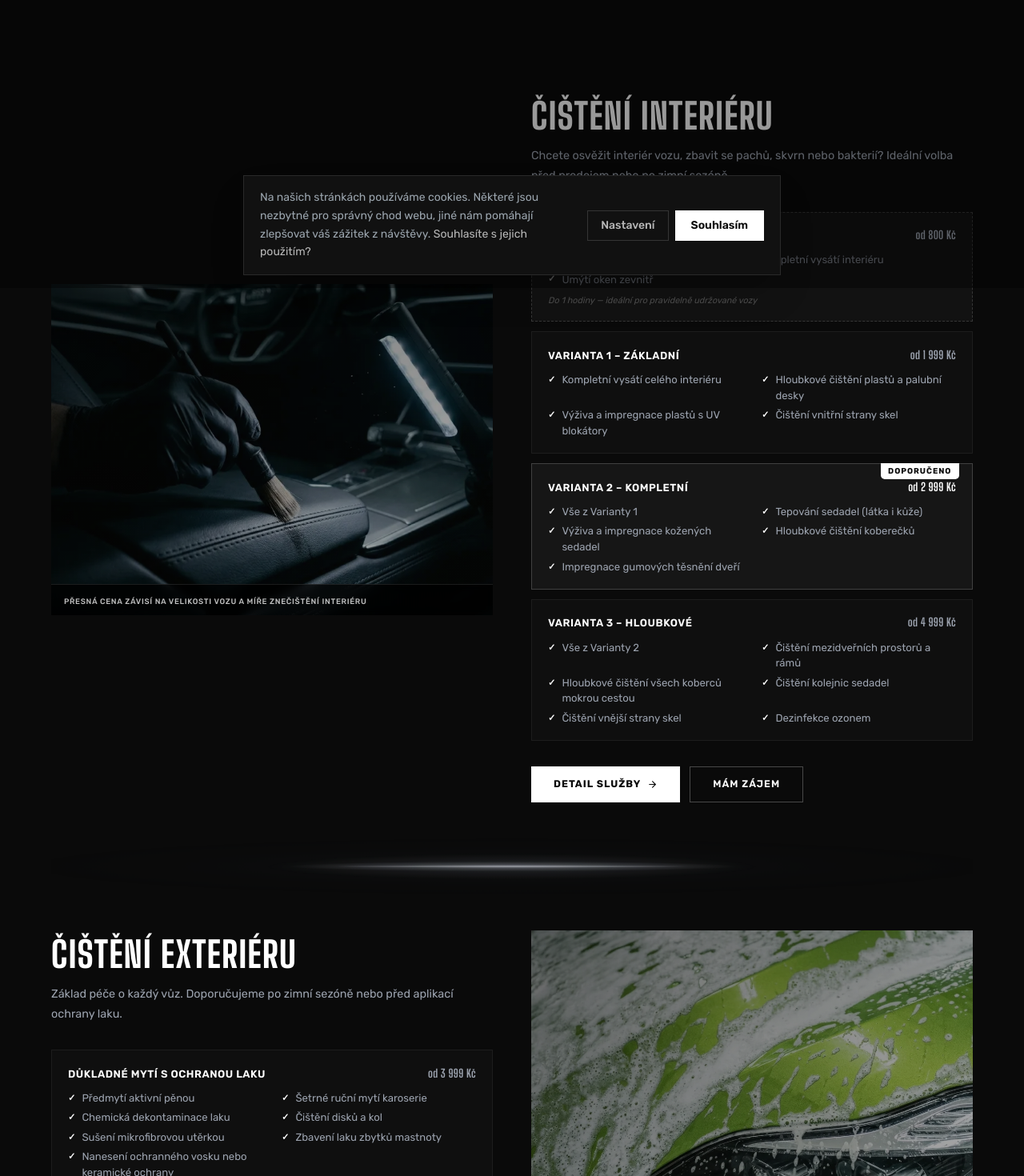
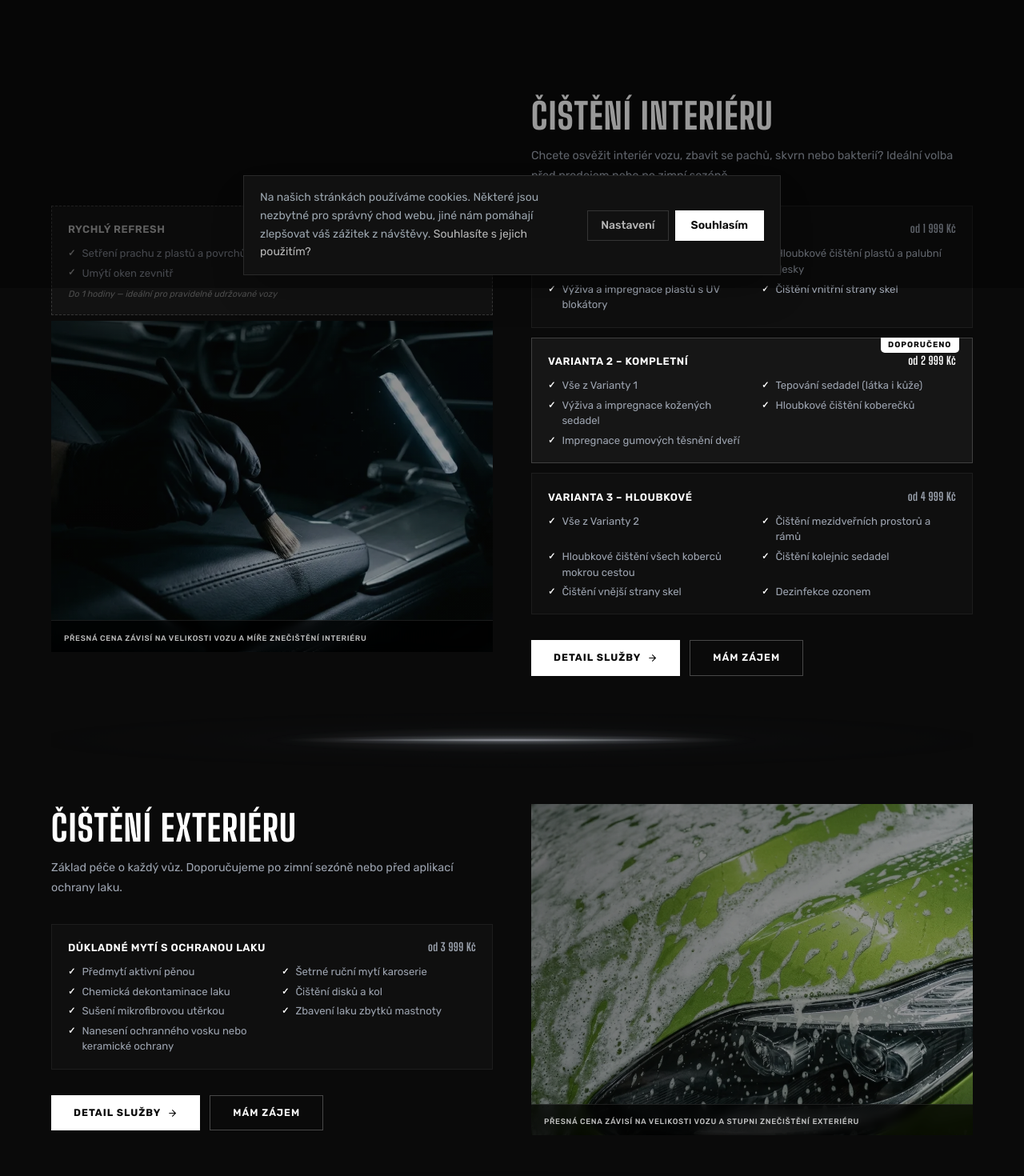
Before and after one commit to MarekSmooth/MN-Shine, a Next.js app: page /sluzby in a window 1280 px wide. Shown: the part 440-1910 px from the top of the page at 80% size. Built offline with nearby package versions, Linux system fonts and the light colour scheme.

Commit message:
services page updated

```diff
--- a/src/app/globals.css
+++ b/src/app/globals.css
@@ -1061,6 +1061,17 @@ div:hover > .service-flip-card .service-flip-inner {
   }
 }
 
+/* ---- Čištění interiéru: 2-row special grid ---- */
+.svc-mini-grid {
+  display: grid;
+  grid-template-columns: 1fr 1fr;
+  column-gap: 3rem;
+}
+@media (max-width: 767px) {
+  .svc-mini-grid { grid-template-columns: 1fr; }
+  .svc-mini-grid > * { grid-column: 1 !important; grid-row: auto !important; }
+}
+
 /* Mobile XS: single column */
 @media (max-width: 400px) {
   .stagger-item--0,
--- a/src/app/sluzby/page.tsx
+++ b/src/app/sluzby/page.tsx
@@ -163,47 +163,23 @@ export default function ServicesPage() {
             id={cat.id}
             style={{ scrollMarginTop: '120px', paddingTop: '5rem', paddingBottom: '5rem' }}
           >
-            {/* Two-column layout: image left, content right (alternating) */}
-            <div style={{ display: 'grid', gridTemplateColumns: 'repeat(auto-fit, minmax(300px, 1fr))', gap: '3rem', alignItems: 'center' }}>
+            {cat.miniVariant ? (
+              /* ── Čištění interiéru: 2×2 grid — nadpis vpravo nahoře, Rychlý refresh zarovnaný s Variantou 1 ── */
+              <div className="svc-mini-grid">
 
-              {/* Image panel */}
-              <div
-                style={{
-                  order: idx % 2 === 0 ? 0 : 1,
-                  position: 'relative',
-                  borderRadius: '0',
-                  overflow: 'hidden',
-                  aspectRatio: '4/3',
-                  backgroundColor: '#111111',
-                }}
-              >
-                <Image
-                  src={cat.image}
-                  alt={cat.name}
-                  fill
-                  style={{ objectFit: 'cover', opacity: 0.75 }}
-                  sizes="(max-width: 768px) 100vw, 50vw"
-                />
-                {/* Gradient overlay */}
-                <div style={{ position: 'absolute', inset: 0, background: 'linear-gradient(135deg, rgba(0,0,0,0.45) 0%, rgba(0,0,0,0.1) 100%)' }} />
-                {/* Price note — full-width bottom strip */}
-                <div style={{ position: 'absolute', bottom: '0', left: '0', right: '0', backgroundColor: 'rgba(0,0,0,0.72)', backdropFilter: 'blur(6px)', borderTop: '1px solid rgba(255,255,255,0.10)', padding: '0.45rem 1rem' }}>
-                  <span style={{ color: 'rgba(255,255,255,0.75)', fontSize: '0.6rem', letterSpacing: '0.07em', textTransform: 'uppercase', fontWeight: 500 }}>{cat.priceNote}</span>
-                </div>
-              </div>
-
-              {/* Content panel */}
-              <div style={{ order: idx % 2 === 0 ? 1 : 0 }}>
+                {/* Row 1, Col 2 — heading + description (right, top) */}
+                <div style={{ gridColumn: 2, gridRow: 1, paddingBottom: '1.5rem' }}>
                   <h2 style={{ fontFamily: "'Big Shoulders Display', sans-serif", fontSize: 'clamp(2rem, 3.5vw, 2.8rem)', color: '#FFFFFF', fontWeight: 800, margin: '0 0 0.75rem', lineHeight: 1.1, textTransform: 'uppercase', letterSpacing: '0.03em' }}>
                     {cat.name}
                   </h2>
-                <p style={{ color: '#9CA3AF', lineHeight: 1.75, marginBottom: '2rem', fontSize: '0.9rem' }}>
+                  <p style={{ color: '#9CA3AF', lineHeight: 1.75, margin: 0, fontSize: '0.9rem' }}>
                     {cat.forWho}
                   </p>
+                </div>
 
-                {/* Mini variant strip */}
-                {cat.miniVariant && (
-                  <div style={{ marginBottom: '0.75rem', padding: '1.1rem 1.25rem', border: '1px dashed rgba(255,255,255,0.15)', backgroundColor: 'rgba(255,255,255,0.03)' }}>
+                {/* Row 2, Col 1 — Rychlý refresh card + image */}
+                <div style={{ gridColumn: 1, gridRow: 2, display: 'flex', flexDirection: 'column', gap: '0.4rem' }}>
+                  <div style={{ padding: '1.1rem 1.25rem', borderTop: '1px dashed rgba(255,255,255,0.15)', borderRight: '1px dashed rgba(255,255,255,0.15)', borderBottom: '1px dashed rgba(255,255,255,0.15)', borderLeft: '1px dashed rgba(255,255,255,0.15)', backgroundColor: 'rgba(255,255,255,0.03)' }}>
                     <div style={{ display: 'flex', alignItems: 'baseline', justifyContent: 'space-between', gap: '1rem', marginBottom: '0.65rem', flexWrap: 'wrap' }}>
                       <p style={{ color: 'rgba(255,255,255,0.6)', fontWeight: 600, fontSize: '0.82rem', letterSpacing: '0.04em', margin: 0, textTransform: 'uppercase' }}>{cat.miniVariant.name}</p>
                       <span style={{ color: '#9CA3AF', fontWeight: 700, fontSize: '0.88rem', whiteSpace: 'nowrap', fontFamily: "'Big Shoulders Display', sans-serif", letterSpacing: '0.02em' }}>{cat.miniVariant.price}</span>
@@ -218,16 +194,22 @@ export default function ServicesPage() {
                     </div>
                     <p style={{ color: 'rgba(255,255,255,0.25)', fontSize: '0.68rem', fontStyle: 'italic', margin: '0.5rem 0 0' }}>{cat.miniVariant.note}</p>
                   </div>
-                )}
+                  <div style={{ position: 'relative', borderRadius: '0', overflow: 'hidden', aspectRatio: '4/3', backgroundColor: '#111111' }}>
+                    <Image src={cat.image} alt={cat.name} fill style={{ objectFit: 'cover', opacity: 0.75 }} sizes="(max-width: 768px) 100vw, 50vw" />
+                    <div style={{ position: 'absolute', inset: 0, background: 'linear-gradient(135deg, rgba(0,0,0,0.45) 0%, rgba(0,0,0,0.1) 100%)' }} />
+                    <div style={{ position: 'absolute', bottom: '0', left: '0', right: '0', backgroundColor: 'rgba(0,0,0,0.72)', backdropFilter: 'blur(6px)', borderTop: '1px solid rgba(255,255,255,0.10)', padding: '0.45rem 1rem' }}>
+                      <span style={{ color: 'rgba(255,255,255,0.75)', fontSize: '0.6rem', letterSpacing: '0.07em', textTransform: 'uppercase', fontWeight: 500 }}>{cat.priceNote}</span>
+                    </div>
+                  </div>
+                </div>
 
-                {/* Variant cards */}
+                {/* Row 2, Col 2 — Variants + CTAs */}
+                <div style={{ gridColumn: 2, gridRow: 2 }}>
                   <div style={{ display: 'flex', flexDirection: 'column', gap: '0.75rem', marginBottom: '2rem' }}>
                     {cat.variants.map(variant => (
                       <div key={variant.name} style={{ position: 'relative', backgroundColor: variant.recommended ? '#161616' : '#0f0f0f', border: variant.recommended ? '1px solid rgba(255,255,255,0.18)' : '1px solid rgba(255,255,255,0.06)', borderRadius: '0', padding: '1.1rem 1.25rem' }}>
                         {variant.recommended && (
-                        <span style={{ position: 'absolute', top: '-1px', right: '1rem', backgroundColor: '#FFFFFF', color: '#0a0a0a', fontSize: '0.62rem', fontWeight: 700, letterSpacing: '0.1em', textTransform: 'uppercase', padding: '0.15rem 0.6rem', borderRadius: '0 0 5px 5px' }}>
-                          Doporučeno
-                        </span>
+                          <span style={{ position: 'absolute', top: '-1px', right: '1rem', backgroundColor: '#FFFFFF', color: '#0a0a0a', fontSize: '0.62rem', fontWeight: 700, letterSpacing: '0.1em', textTransform: 'uppercase', padding: '0.15rem 0.6rem', borderRadius: '0 0 5px 5px' }}>Doporučeno</span>
                         )}
                         <div style={{ display: 'flex', alignItems: 'baseline', justifyContent: 'space-between', gap: '1rem', margin: '0 0 0.65rem', flexWrap: 'wrap' }}>
                           <p style={{ color: '#FFFFFF', fontWeight: 600, fontSize: '0.82rem', letterSpacing: '0.04em', margin: 0, textTransform: 'uppercase' }}>{variant.name}</p>
@@ -244,7 +226,6 @@ export default function ServicesPage() {
                       </div>
                     ))}
                   </div>
-
                   <div style={{ display: 'flex', gap: '0.75rem', flexWrap: 'wrap' }}>
                     <Link href={cat.href} style={{ display: 'inline-flex', alignItems: 'center', gap: '0.5rem', backgroundColor: '#FFFFFF', color: '#0a0a0a', fontWeight: 700, padding: '0.75rem 1.75rem', borderRadius: '0', textDecoration: 'none', fontSize: '0.78rem', letterSpacing: '0.08em', textTransform: 'uppercase' }}>
                       Detail služby <ArrowRight size={13} />
@@ -256,6 +237,60 @@ export default function ServicesPage() {
                 </div>
 
               </div>
+            ) : (
+              /* ── Původní layout pro všechny ostatní služby ── */
+              <div style={{ display: 'grid', gridTemplateColumns: 'repeat(auto-fit, minmax(300px, 1fr))', gap: '3rem', alignItems: 'center' }}>
+
+                {/* Image panel */}
+                <div style={{ order: idx % 2 === 0 ? 0 : 1, position: 'relative', borderRadius: '0', overflow: 'hidden', aspectRatio: '4/3', backgroundColor: '#111111' }}>
+                  <Image src={cat.image} alt={cat.name} fill style={{ objectFit: 'cover', opacity: 0.75 }} sizes="(max-width: 768px) 100vw, 50vw" />
+                  <div style={{ position: 'absolute', inset: 0, background: 'linear-gradient(135deg, rgba(0,0,0,0.45) 0%, rgba(0,0,0,0.1) 100%)' }} />
+                  <div style={{ position: 'absolute', bottom: '0', left: '0', right: '0', backgroundColor: 'rgba(0,0,0,0.72)', backdropFilter: 'blur(6px)', borderTop: '1px solid rgba(255,255,255,0.10)', padding: '0.45rem 1rem' }}>
+                    <span style={{ color: 'rgba(255,255,255,0.75)', fontSize: '0.6rem', letterSpacing: '0.07em', textTransform: 'uppercase', fontWeight: 500 }}>{cat.priceNote}</span>
+                  </div>
+                </div>
+
+                {/* Content panel */}
+                <div style={{ order: idx % 2 === 0 ? 1 : 0 }}>
+                  <h2 style={{ fontFamily: "'Big Shoulders Display', sans-serif", fontSize: 'clamp(2rem, 3.5vw, 2.8rem)', color: '#FFFFFF', fontWeight: 800, margin: '0 0 0.75rem', lineHeight: 1.1, textTransform: 'uppercase', letterSpacing: '0.03em' }}>
+                    {cat.name}
+                  </h2>
+                  <p style={{ color: '#9CA3AF', lineHeight: 1.75, marginBottom: '2rem', fontSize: '0.9rem' }}>
+                    {cat.forWho}
+                  </p>
+                  <div style={{ display: 'flex', flexDirection: 'column', gap: '0.75rem', marginBottom: '2rem' }}>
+                    {cat.variants.map(variant => (
+                      <div key={variant.name} style={{ position: 'relative', backgroundColor: variant.recommended ? '#161616' : '#0f0f0f', border: variant.recommended ? '1px solid rgba(255,255,255,0.18)' : '1px solid rgba(255,255,255,0.06)', borderRadius: '0', padding: '1.1rem 1.25rem' }}>
+                        {variant.recommended && (
+                          <span style={{ position: 'absolute', top: '-1px', right: '1rem', backgroundColor: '#FFFFFF', color: '#0a0a0a', fontSize: '0.62rem', fontWeight: 700, letterSpacing: '0.1em', textTransform: 'uppercase', padding: '0.15rem 0.6rem', borderRadius: '0 0 5px 5px' }}>Doporučeno</span>
+                        )}
+                        <div style={{ display: 'flex', alignItems: 'baseline', justifyContent: 'space-between', gap: '1rem', margin: '0 0 0.65rem', flexWrap: 'wrap' }}>
+                          <p style={{ color: '#FFFFFF', fontWeight: 600, fontSize: '0.82rem', letterSpacing: '0.04em', margin: 0, textTransform: 'uppercase' }}>{variant.name}</p>
+                          <span style={{ color: variant.recommended ? '#FFFFFF' : '#9CA3AF', fontWeight: 700, fontSize: '0.88rem', whiteSpace: 'nowrap', fontFamily: "'Big Shoulders Display', sans-serif", letterSpacing: '0.02em' }}>{variant.price}</span>
+                        </div>
+                        <div style={{ display: 'grid', gridTemplateColumns: 'repeat(auto-fill, minmax(180px, 1fr))', gap: '0.3rem 1.5rem' }}>
+                          {variant.items.map(item => (
+                            <div key={item} style={{ display: 'flex', alignItems: 'flex-start', gap: '0.5rem', color: '#9CA3AF', fontSize: '0.82rem', lineHeight: 1.5 }}>
+                              <span style={{ color: '#FFFFFF', fontWeight: 700, fontSize: '0.7rem', lineHeight: '1.7', flexShrink: 0 }}>✓</span>
+                              {item}
+                            </div>
+                          ))}
+                        </div>
+                      </div>
+                    ))}
+                  </div>
+                  <div style={{ display: 'flex', gap: '0.75rem', flexWrap: 'wrap' }}>
+                    <Link href={cat.href} style={{ display: 'inline-flex', alignItems: 'center', gap: '0.5rem', backgroundColor: '#FFFFFF', color: '#0a0a0a', fontWeight: 700, padding: '0.75rem 1.75rem', borderRadius: '0', textDecoration: 'none', fontSize: '0.78rem', letterSpacing: '0.08em', textTransform: 'uppercase' }}>
+                      Detail služby <ArrowRight size={13} />
+                    </Link>
+                    <Link href="/kontakt" style={{ display: 'inline-flex', alignItems: 'center', gap: '0.5rem', backgroundColor: 'transparent', color: '#FFFFFF', fontWeight: 600, padding: '0.75rem 1.75rem', borderRadius: '0', textDecoration: 'none', fontSize: '0.78rem', letterSpacing: '0.08em', textTransform: 'uppercase', border: '1px solid rgba(255,255,255,0.25)' }}>
+                      Mám zájem
+                    </Link>
+                  </div>
+                </div>
+
+              </div>
+            )}
           </section>
           {idx < serviceCategories.length - 1 && <SectionTransition variant="subtle" />}
           </React.Fragment>
```
Lines whose indentation alone changed are shown as unchanged.
